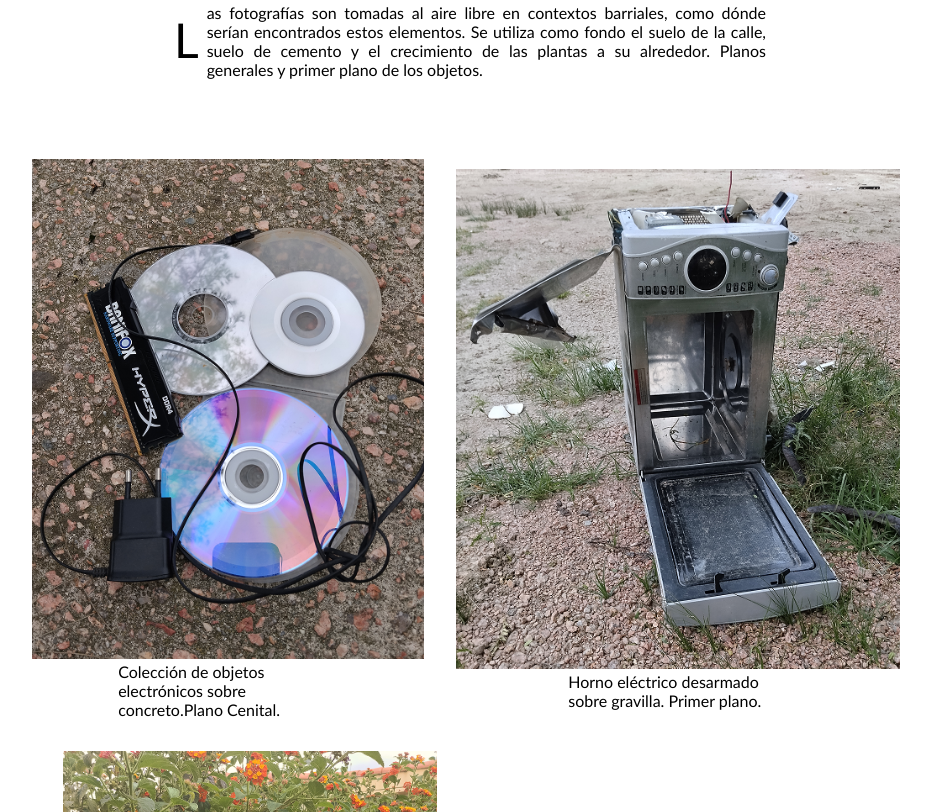
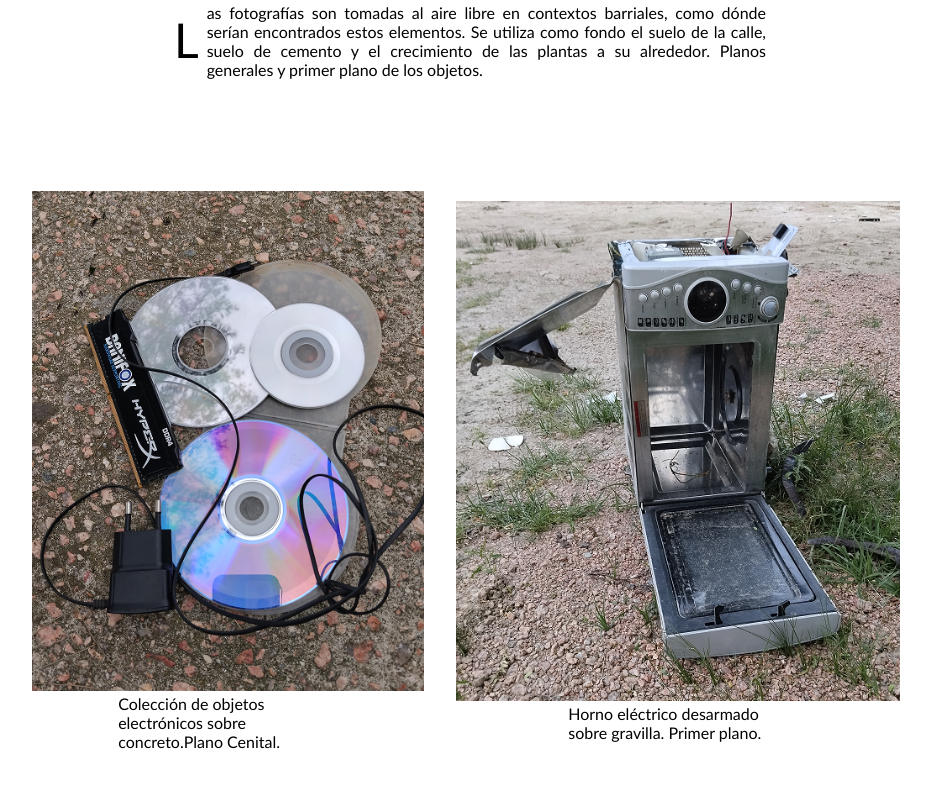
Before and after one commit to brunasosa/tecnodespojos, a plain HTML site: page index.html in a window 1280 px wide. Shown: the part 858-1670 px from the top of the page, without its empty margins (174-1105 px from the left). Drawn offline with Linux system fonts and the light colour scheme.

Commit message:
Update style.css

```diff
--- a/style.css
+++ b/style.css
@@ -52,10 +52,13 @@ main {
 .cards {
     float: inline-start;
     margin: 1em;
+
 }
 
 .cards img {
     max-height: 500px;
+    max-width: 800px;
+        margin-top: 2em;
 }
 
 .cards p {
```
